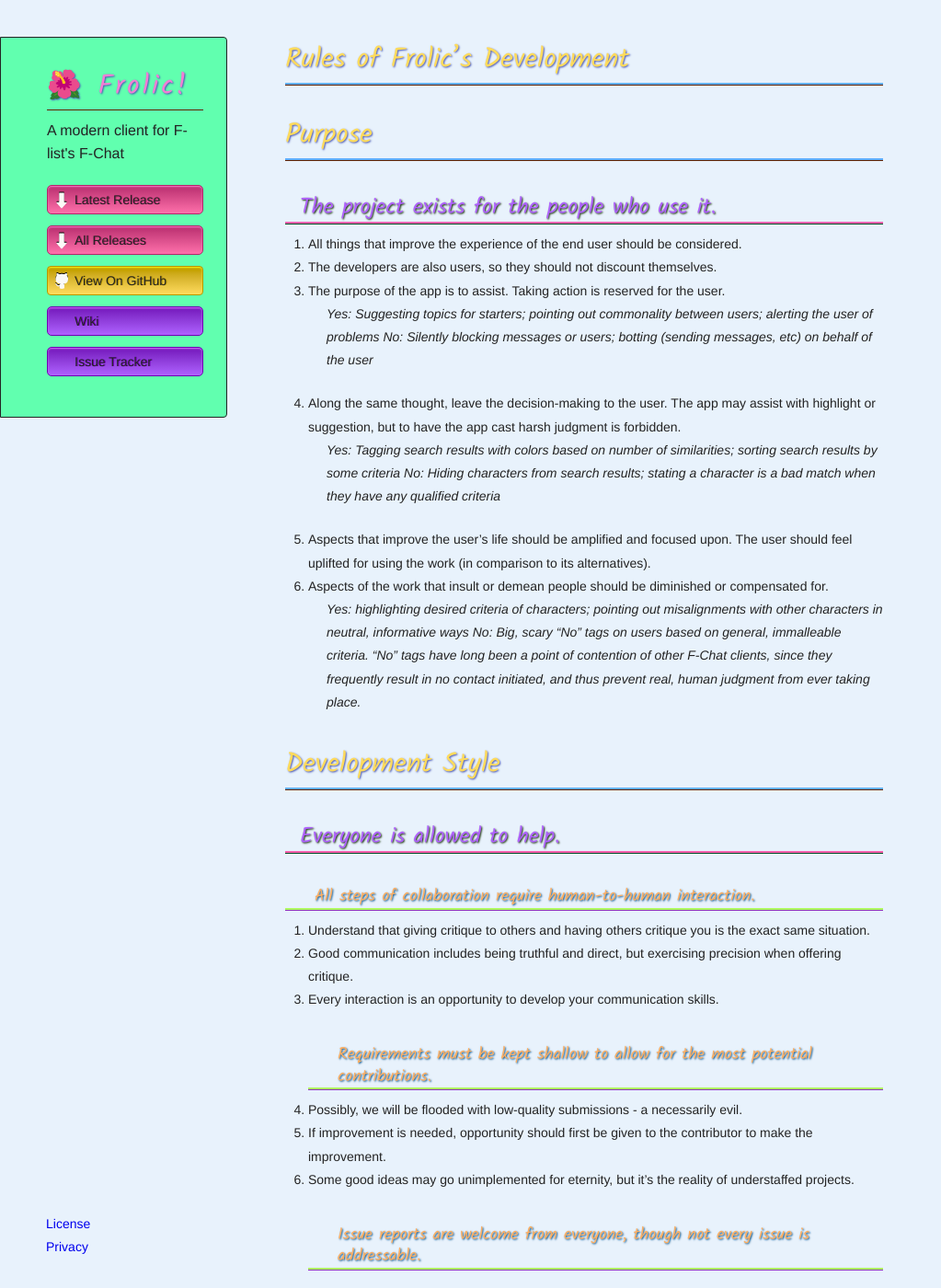
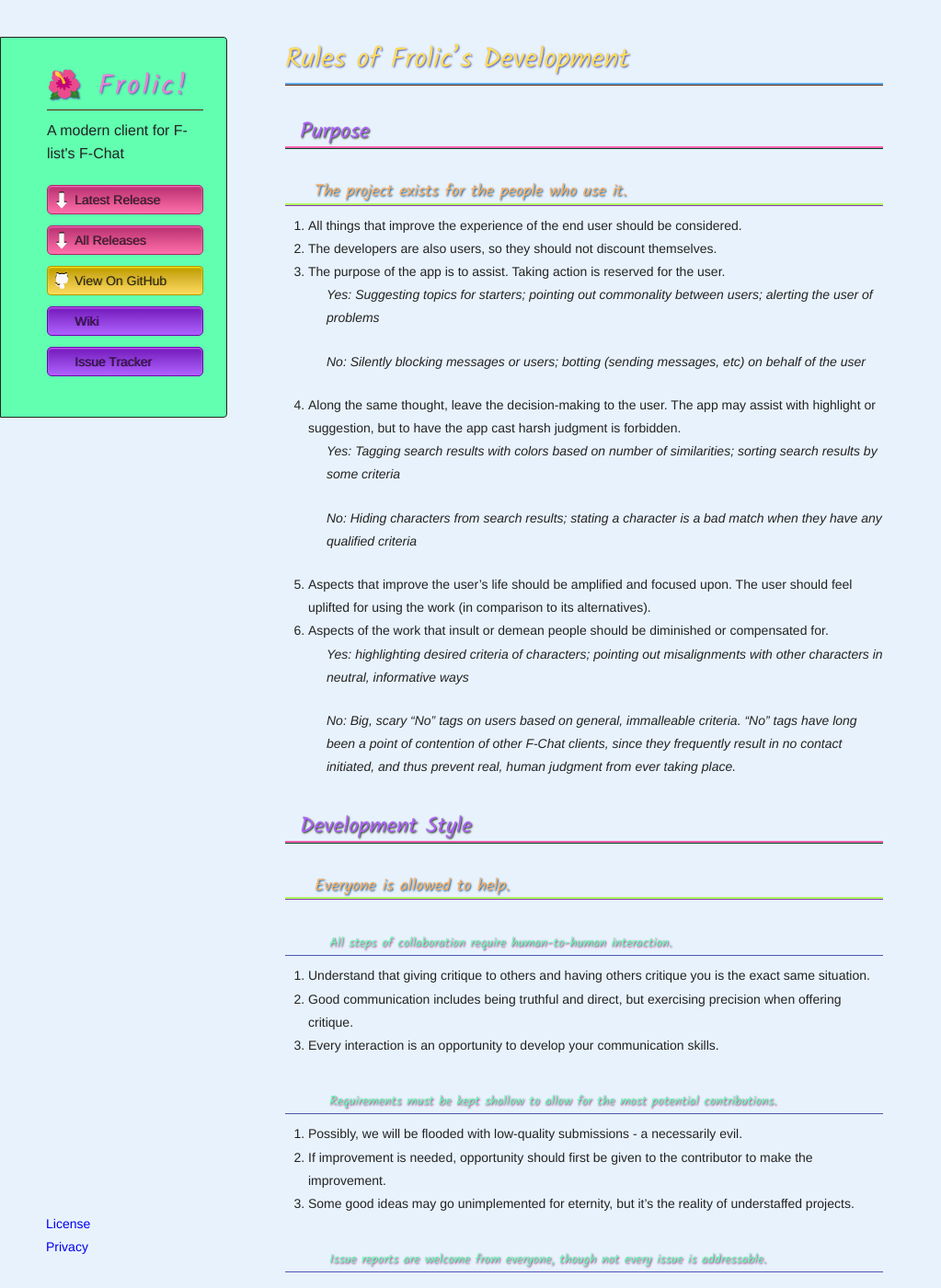
Before and after one commit to Frolic-chat/frolic-chat.github.io, a Jekyll site: the page built from wiki/development/CODE_OF_CONDUCT.md, in a window 1280 px wide and 1400 px high. Shown: the whole window at 92% size, without its empty margins (0-1023 px from the left). Built offline with Jekyll 4.4.1, drawn with Linux system fonts in a browser that asks for light colours; some of the changed text lies outside the part shown.

Commit message:
Markdown is bad

```diff
--- a/wiki/development/CODE_OF_CONDUCT.md
+++ b/wiki/development/CODE_OF_CONDUCT.md
@@ -5,33 +5,40 @@ excerpt: Rules, Goals, and Code of Conduct
 ---
 # Rules of Frolic's Development
 
-# Purpose
-## The project exists for the people who use it.
+## Purpose
+### The project exists for the people who use it.
 1. All things that improve the experience of the end user should be considered.
 2. The developers are also users, so they should not discount themselves.
 3. The purpose of the app is to assist. Taking action is reserved for the user.
    >Yes: Suggesting topics for starters; pointing out commonality between users; alerting the user of problems
+
    >No: Silently blocking messages or users; botting (sending messages, etc) on behalf of the user
 3. Along the same thought, leave the decision-making to the user. The app may assist with highlight or suggestion, but to have the app cast harsh judgment is forbidden.
    >Yes: Tagging search results with colors based on number of similarities; sorting search results by some criteria
+
    >No: Hiding characters from search results; stating a character is a bad match when they have any qualified criteria
 4. Aspects that improve the user's life should be amplified and focused upon. The user should feel uplifted for using the work (in comparison to its alternatives).
 5. Aspects of the work that insult or demean people should be diminished or compensated for.
    >Yes: highlighting desired criteria of characters; pointing out misalignments with other characters in neutral, informative ways
+
    >No: Big, scary "No" tags on users based on general, immalleable criteria. "No" tags have long been a point of contention of other F-Chat clients, since they frequently result in no contact initiated, and thus prevent real, human judgment from ever taking place.
 
-# Development Style
-## Everyone is allowed to help.
-###  All steps of collaboration require human-to-human interaction.
+## Development Style
+### Everyone is allowed to help.
+  <h4>All steps of collaboration require human-to-human interaction.</h4>
 1. Understand that giving critique to others and having others critique you is the exact same situation.
 2. Good communication includes being truthful and direct, but exercising precision when offering critique.
 3. Every interaction is an opportunity to develop your communication skills.
-### Requirements must be kept shallow to allow for the most potential contributions.
+
+<h4>Requirements must be kept shallow to allow for the most potential contributions.</h4>
 1. Possibly, we will be flooded with low-quality submissions - a necessarily evil.
 2. If improvement is needed, opportunity should first be given to the contributor to make the improvement.
 3. Some good ideas may go unimplemented for eternity, but it's the reality of understaffed projects.
-### Issue reports are welcome from everyone, though not every issue is addressable.
-### A realistic code submission process can allow any member to help, without burdening them with a complete task.
+
+<h4>Issue reports are welcome from everyone, though not every issue is addressable.</h4>
+
+<h4>A realistic code submission process can allow any member to help, without burdening them with a complete task.</h4>
+
 1. Collaboration should be leveraged to make life easier for everyone - people can contribute where they are comfortable and leave the rest up to others.
 2. Code should be readable, but a specific style should not be enforced.
 3. **Code must be submitted under a freedom-granting license** so other collaborators can tidy, fix, finish, or rework the code as needed.
@@ -39,6 +46,6 @@ excerpt: Rules, Goals, and Code of Conduct
 
 <small>These rules are ever-evolving to provide greater help to the real people who read them.</small>
 
-# The golden rule.
+## The Golden Rule
 1. Where rules and reality conflict, reality must reign.
    Bad actors cannot be tolerated just because they abide by the letter of the law while violating the spirit.
```
Also changed, not shown: wiki.md (+1 -1 lines), wiki/FAQ.md (+1 -1 lines).
